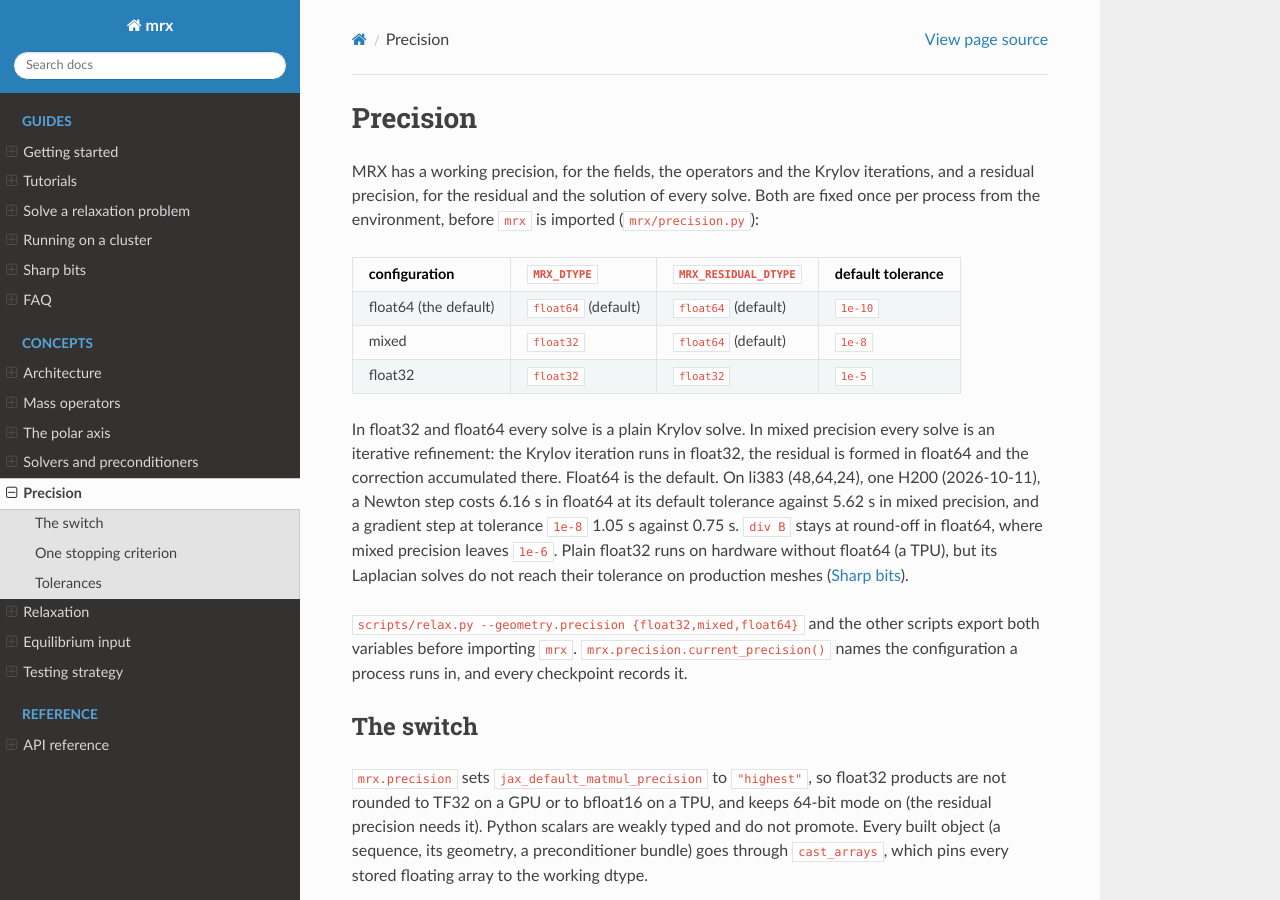
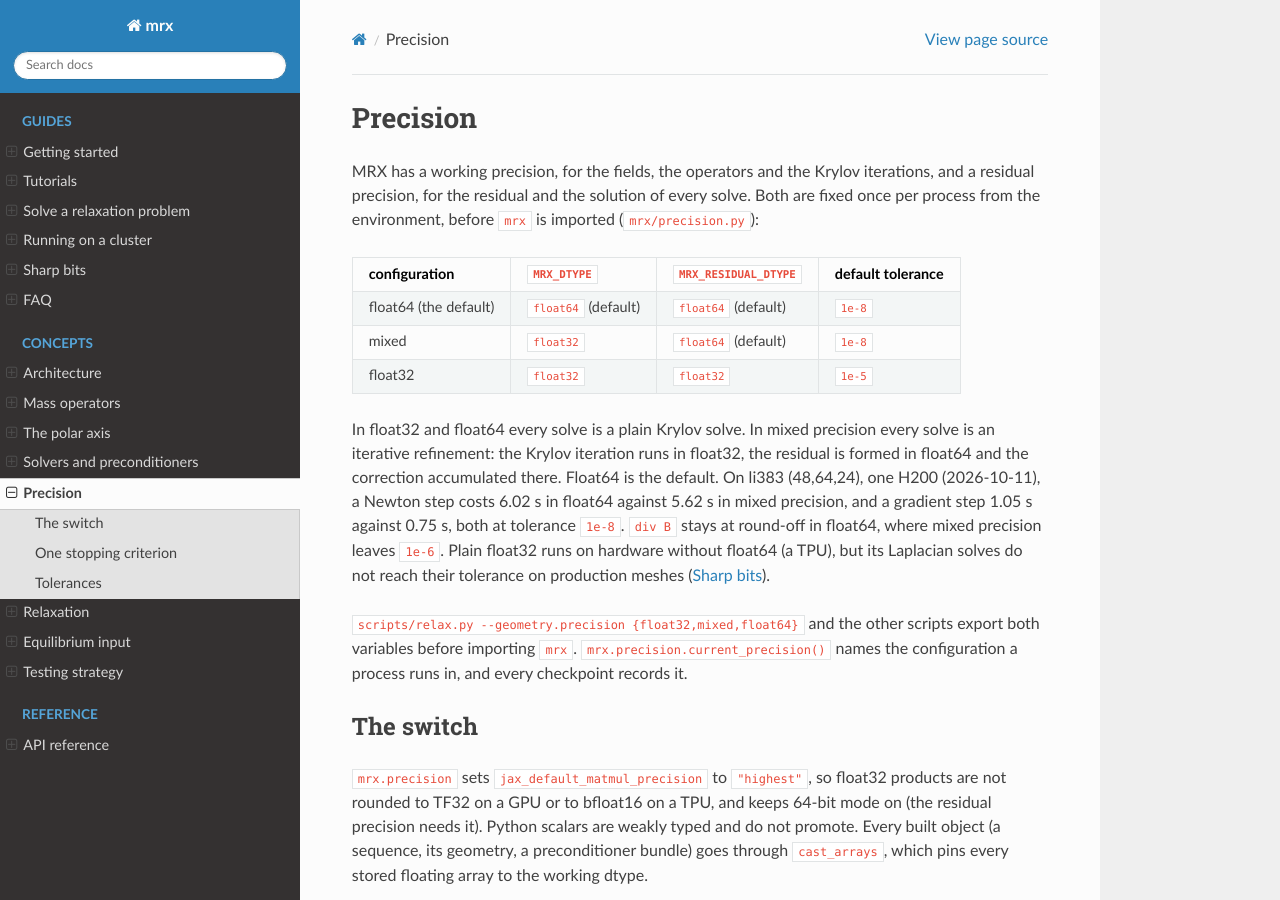
Before and after one commit to ToBlick/mrx, a Sphinx documentation site: the page built from docs/source/concepts/precision.md, in a window 1280 px wide and 900 px high. Built offline with Sphinx 7.4.7 and the Read the Docs theme 3.1.0, drawn with Linux system fonts in a browser that asks for light colours.

Commit message:
float64 solves default to tolerance 1e-8
default_tol gives 1e-8 for plain float64, as for mixed precision (it was
1e-10). On li383 1.4 m (48,64,24) a relaxation at 1e-6, 1e-8 and 1e-10 ends
at the same energy to four digits (Newton, 40 steps: E_0 - E 1.6696e-6,
1.6694e-6, 1.6692e-6), and 1e-8 is the tolerance the mixed runs used.

The float64 copy of a mixed sequence takes this tolerance too, so the
harmonic forms of a mixed run are now built at 1e-8. Rayleigh quotients of
the stored forms in float64 at 1e-8: below 2e-23 on li383 (32,44,20),
(48,64,24), (64,80,32) and W7-X (32,64,36), (40,80,48).

Suites at (8,12,12): float64, mixed and plain float32 each 34 passed.

```diff
--- a/docs/source/concepts/precision.md
+++ b/docs/source/concepts/precision.md
@@ -7,7 +7,7 @@ every solve. Both are fixed once per process from the environment, before
 
 | configuration | `MRX_DTYPE` | `MRX_RESIDUAL_DTYPE` | default tolerance |
 |---|---|---|---|
-| float64 (the default) | `float64` (default) | `float64` (default) | `1e-10` |
+| float64 (the default) | `float64` (default) | `float64` (default) | `1e-8` |
 | mixed | `float32` | `float64` (default) | `1e-8` |
 | float32 | `float32` | `float32` | `1e-5` |
 
@@ -15,8 +15,8 @@ In float32 and float64 every solve is a plain Krylov solve. In mixed
 precision every solve is an iterative refinement: the Krylov iteration runs
 in float32, the residual is formed in float64 and the correction
 accumulated there. Float64 is the default. On li383 (48,64,24), one H200 (2026-10-11), a Newton
-step costs 6.16 s in float64 at its default tolerance against 5.62 s in mixed
-precision, and a gradient step at tolerance `1e-8` 1.05 s against 0.75 s.
+step costs 6.02 s in float64 against 5.62 s in mixed precision, and a
+gradient step 1.05 s against 0.75 s, both at tolerance `1e-8`.
 `div B` stays at round-off in float64, where mixed precision leaves `1e-6`. Plain float32 runs on hardware without float64 (a TPU), but its
 Laplacian solves do not reach their tolerance on production meshes
 ([Sharp bits](../sharp_bits.md)).
```
Also changed, not shown: 3 other files.
